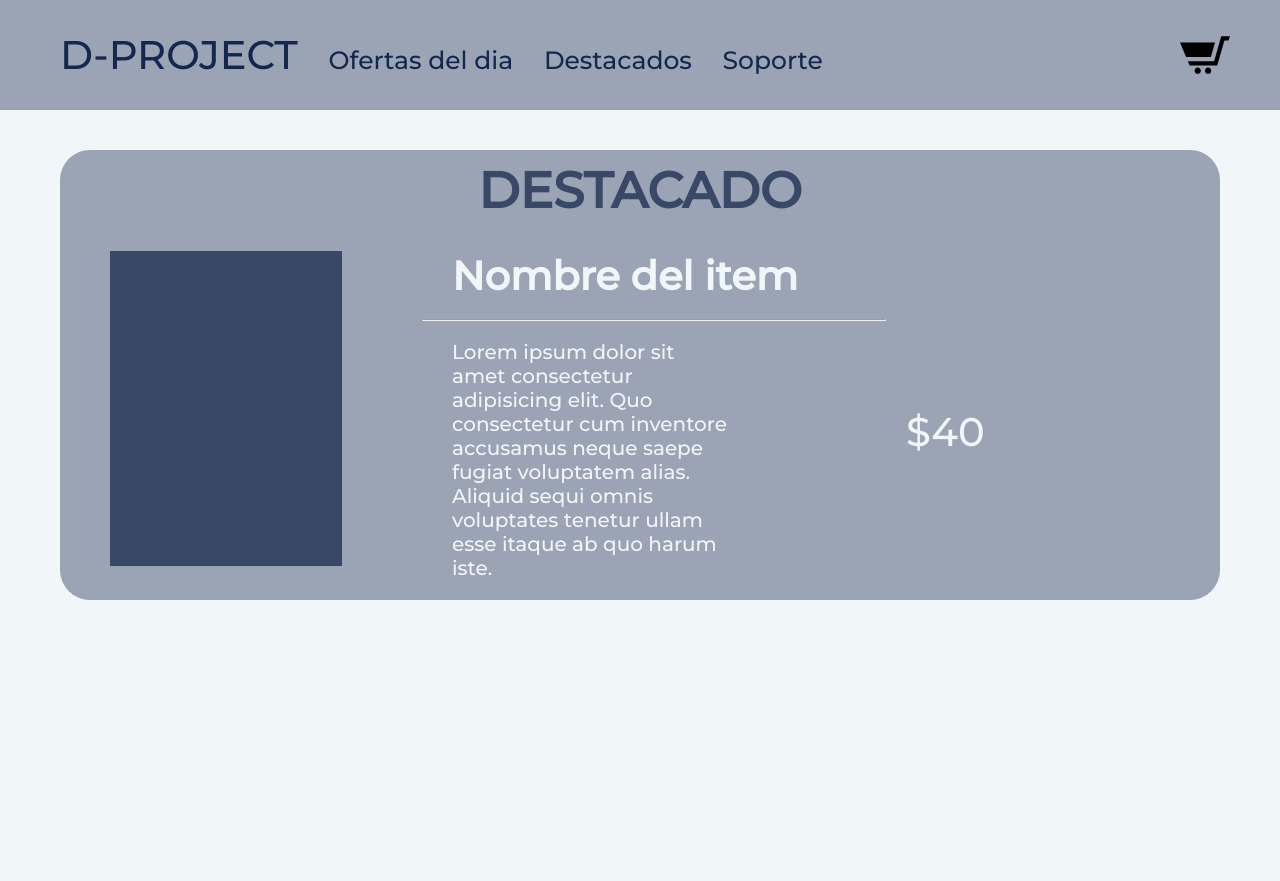
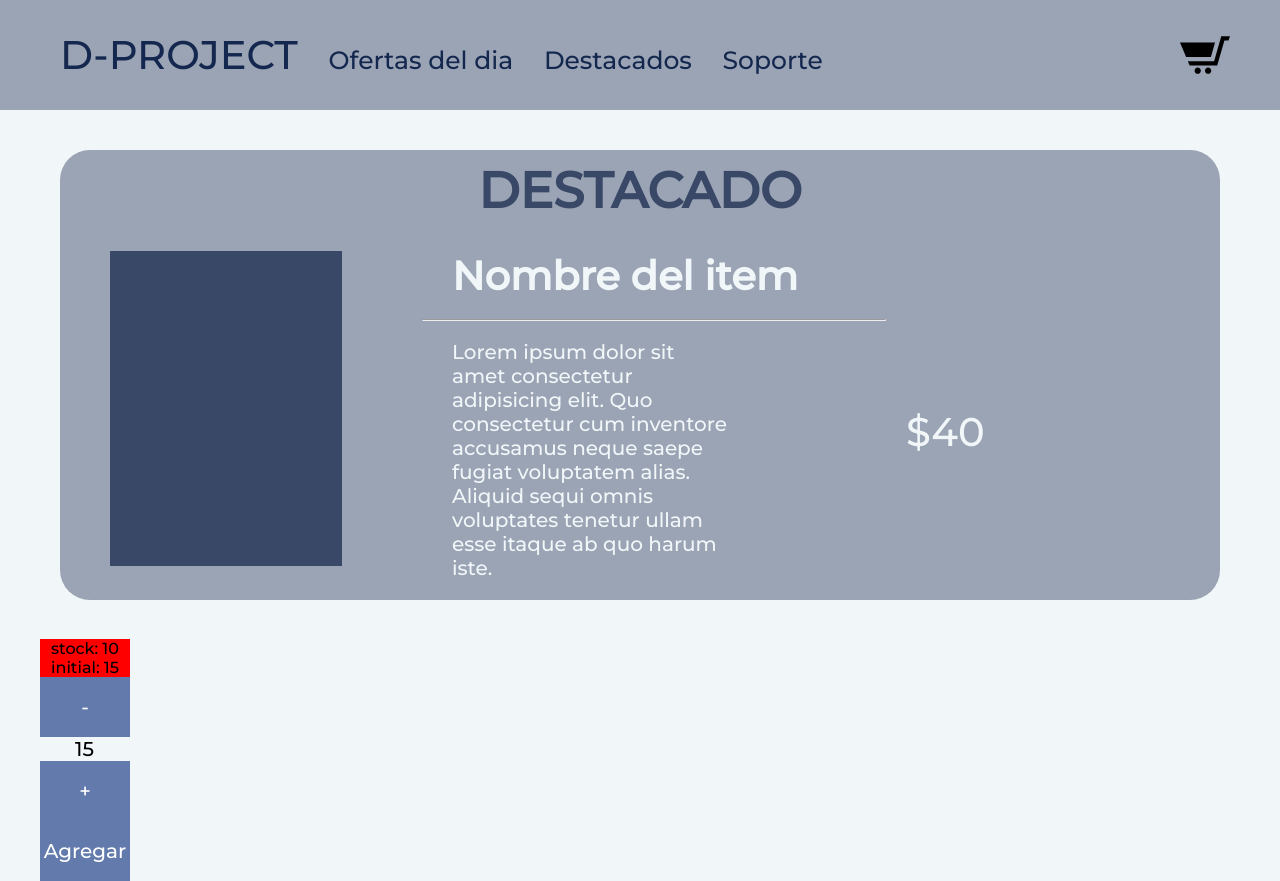
Before and after one commit to TioDanx/d-project, a React (Create React App) app: page / in a window 1280 px wide. Before the commit the page ends 800 px from the top, so only its background shows below. Built offline with nearby package versions, Linux system fonts and the light colour scheme.

Commit message:
agregado el ItemCount

```diff
--- a/src/App.css
+++ b/src/App.css
@@ -2,4 +2,5 @@ body{
     background-color: #f1f6f9;
     background-repeat: no-repeat;
     background-size: cover;
+    font-family: 'Montserrat', sans-serif;
   }
--- a/src/App.js
+++ b/src/App.js
@@ -2,12 +2,28 @@ import React from 'react';
 import NavBar from './components/NavBar/NavBar';
 import './App.css';
 import ItemListContainer from './components/ItemListContainer/ItemListContainer';
+import ItemCount from './components/ItemCount/ItemCount';
 
 function App() {
+  let available = 10;
+  const handleAdd = (counter) => {
+
+
+
+       return () => {
+         if(counter < available){
+          alert(`se van a agregar ${counter} items a su carrito` );
+         }
+         else alert("Por favor quite items" );
+       }
+  }
+
   return (
     <div className="App">
       <NavBar />
       <ItemListContainer titulo="DESTACADO"/>
+      <br />
+      <ItemCount onAdd={handleAdd} initial={15} available={available}/>
     </div>
   );
 }
--- /dev/null
+++ b/src/components/ItemCount/ItemCount.css
@@ -0,0 +1,44 @@
+.itemCount{
+
+    float: left;
+    background-color: red;
+    margin: 20px 0 0 40px;
+    height: 60px;
+    font-family: 'Montserrat', sans-serif !important;
+}
+
+.cantItems{
+    margin: auto 11px auto 10px;
+}
+
+.cantItems{
+    font-size: 20px;
+}
+
+.button {
+	background-color:#637aad;
+    border:none;
+    display: inline-block;
+	cursor:pointer;
+	color:#ffffff;
+    font-size:20px;
+    height: 60px;
+    width: 90px;
+    font-family: 'Montserrat', sans-serif !important;
+}
+.button:hover {
+	background-color:#5972a7;
+}
+.button:active {
+	position:relative;
+	top:1px;
+}
+.upper{
+    display: flex;
+    flex-direction: column;
+    align-items: center;
+}
+
+.lower{
+    display: flex;
+}
--- /dev/null
+++ b/src/components/ItemCount/ItemCount.js
@@ -0,0 +1,36 @@
+import React, { useState } from 'react';
+import './ItemCount.css';
+
+function ItemCount({ onAdd, initial, available }) {
+    const [items, setItems] = useState(initial);
+
+    const handleClick = (op) => {
+        return () => {
+            if (op && items < available) {
+                setItems(items+1);
+            }
+            else if (!op && items > 0){
+                setItems(items-1);
+            }
+        }
+    }
+
+
+
+    return <div className="itemCount">
+        <div className="upper">
+            <p>stock: {available}</p>
+            <p>initial: {initial}</p>
+            <button onClick={handleClick(false)} className="button">-</button>
+            <p className="cantItems">{items}</p>
+            <button onClick={handleClick(true)} className="button">+</button>
+        </div>
+        <div className="lower">
+
+            <button onClick={onAdd(items)} className="button">Agregar</button>
+        </div>
+
+    </div>
+}
+
+export default ItemCount;
--- a/src/components/ItemListContainer/ItemListContainer.js
+++ b/src/components/ItemListContainer/ItemListContainer.js
@@ -1,6 +1,6 @@
 import React from 'react';
 import './ItemListContainer.css'
-
+import ItemCount from '../ItemCount/ItemCount';
 
 function ItemListContainer({titulo}) {
     return <div className="itemList">
```
Also changed, not shown: 1 other file (tests, documents, lock files or other folders).
